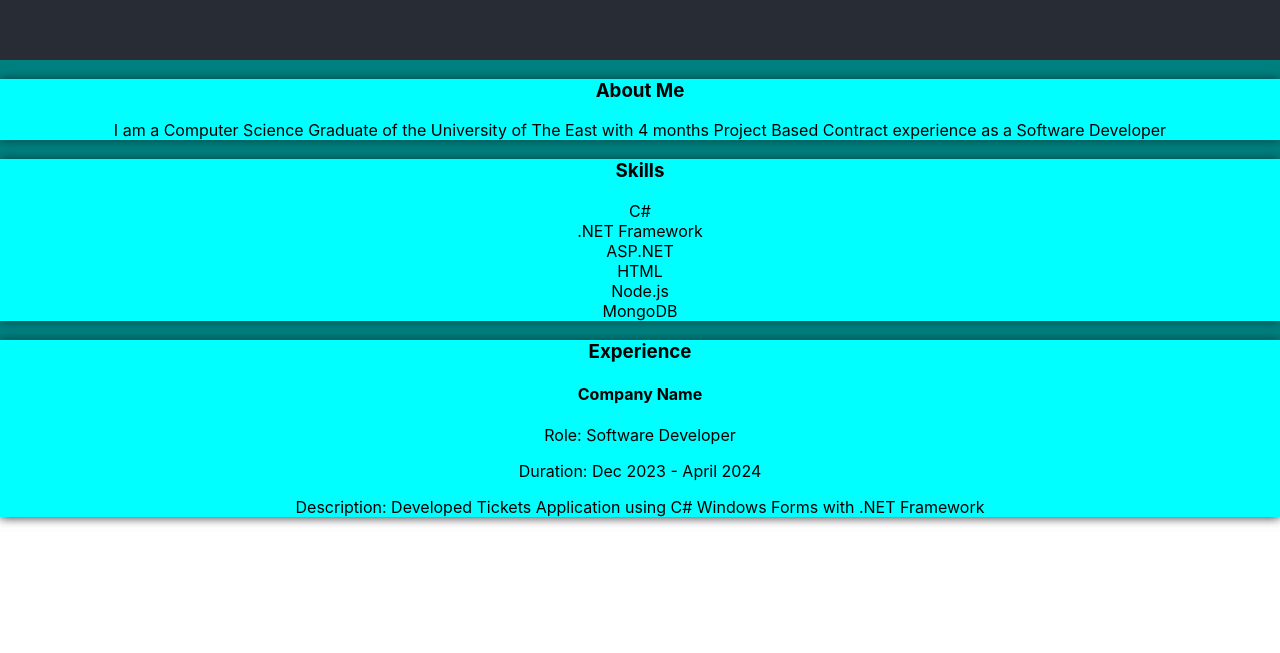
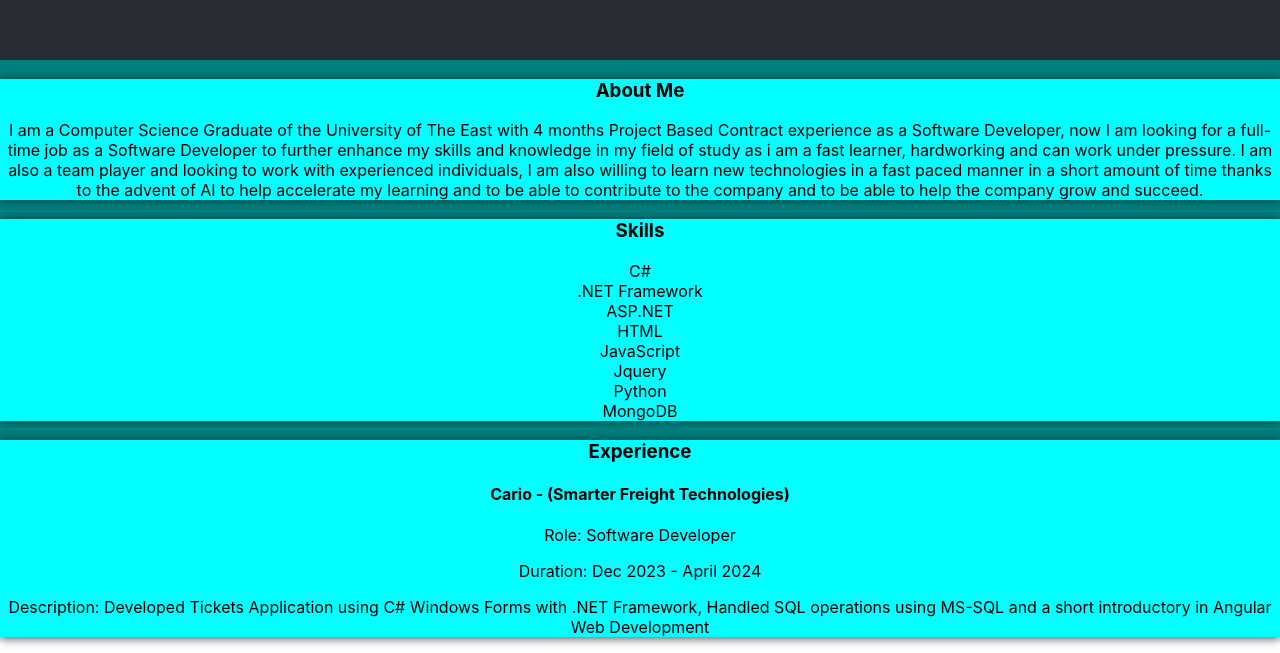
Before and after one commit to JoshuaBryneGabriel/React-Resume-App, a React (Create React App) app: page / in a window 1280 px wide. Shown: the part 760-1413 px from the top of the page. Before the commit the page ends 1293 px from the top, so only its background shows below. Built offline with nearby package versions, Linux system fonts and the light colour scheme.

Commit message:
Minor Adjustments to Info

```diff
--- a/src/App.js
+++ b/src/App.js
@@ -10,7 +10,11 @@ function App() {
     </header>
     <section style={{ backgroundColor: 'cyan', boxShadow: '0px 0px 10px rgba(0, 0, 0, 0.5)' }}>
       <h3>About Me</h3>
-      <p>I am a Computer Science Graduate of the University of The East with 4 months Project Based Contract experience as a Software Developer</p>
+      <p>I am a Computer Science Graduate of the University of The East with 4 months Project Based Contract experience as a Software Developer,
+      now I am looking for a full-time job as a Software Developer to further enhance my skills and knowledge in my field of study as i am a fast learner,
+      hardworking and can work under pressure. I am also a team player and looking to work with experienced individuals, I am also willing to learn new technologies in a fast paced manner
+      in a short amount of time thanks to the advent of AI to help accelerate my learning and to be able to contribute to the company and to be able to help the company grow and succeed.
+      </p>
     </section>
     <section style={{ backgroundColor: 'cyan', boxShadow: '0px 0px 10px rgba(0, 0, 0, 0.5)' }}>
       <h3>Skills</h3>
@@ -19,16 +23,18 @@ function App() {
         <li>.NET Framework</li>
         <li>ASP.NET</li>
         <li>HTML</li>
-        <li>Node.js</li>
+        <li>JavaScript</li>
+        <li>Jquery</li>
+        <li>Python</li>
         <li>MongoDB</li>
       </ul>
     </section>
     <section style={{ backgroundColor: 'cyan', boxShadow: '0px 0px 10px rgba(0, 0, 0, 0.5)' }}>
       <h3>Experience</h3>
-      <h4>Company Name</h4>
+      <h4>Cario - (Smarter Freight Technologies)</h4>
       <p>Role: Software Developer</p>
       <p>Duration: Dec 2023 - April 2024</p>
-      <p>Description: Developed Tickets Application using C# Windows Forms with .NET Framework</p>
+      <p>Description: Developed Tickets Application using C# Windows Forms with .NET Framework, Handled SQL operations using MS-SQL and a short introductory in Angular Web Development</p>
     </section>
   </div>
   );
```
